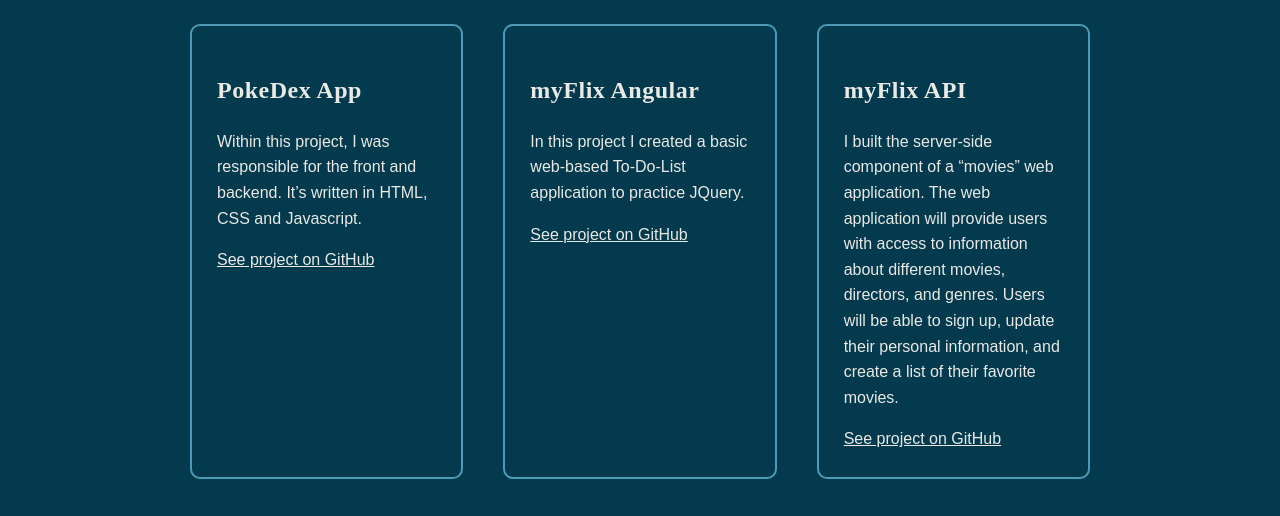
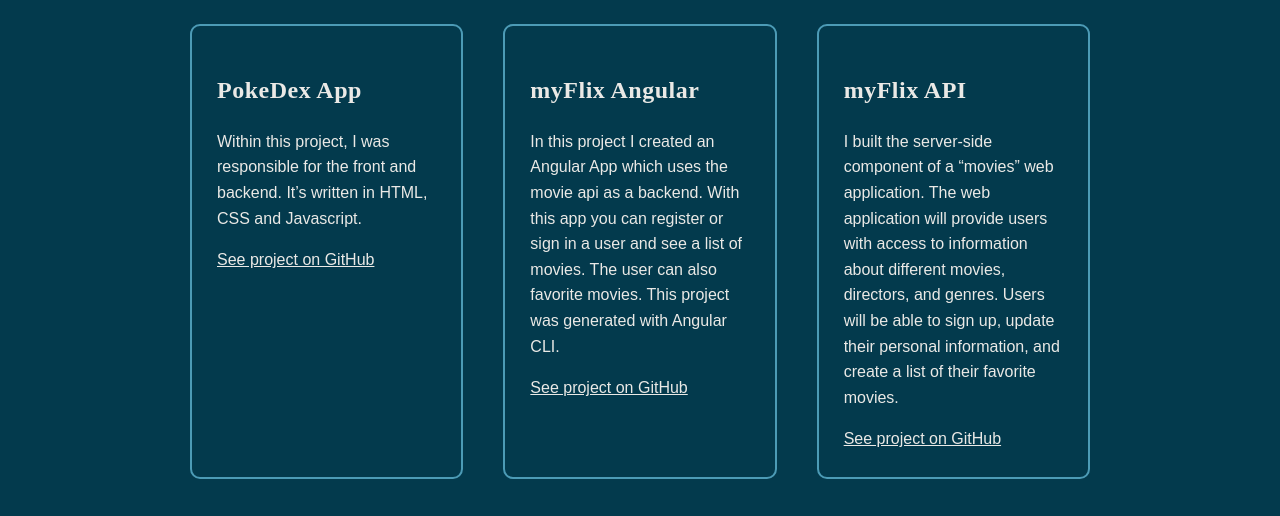
Before and after one commit to austinquintana/portfolio-website, a plain HTML site: page work.html in a window 1280 px wide. Shown: the part 224-740 px from the top of the page. Drawn offline with Linux system fonts and the light colour scheme; a script that the page names is missing.

Commit message:
Update work.html

```diff
--- a/work.html
+++ b/work.html
@@ -50,8 +50,7 @@
         <div class="grid__item">
           <h2>myFlix Angular</h2>
           <p>
-            In this project I created a basic web-based To-Do-List application
-            to practice JQuery.
+            In this project I created an Angular App which uses the movie api as a backend. With this app you can register or sign in a user and see a list of movies. The user can also favorite movies. This project was generated with Angular CLI.
           </p>
           <a href="https://github.com/austinquintana/myFlix-Angular-Client"
             >See project on GitHub</a
```
